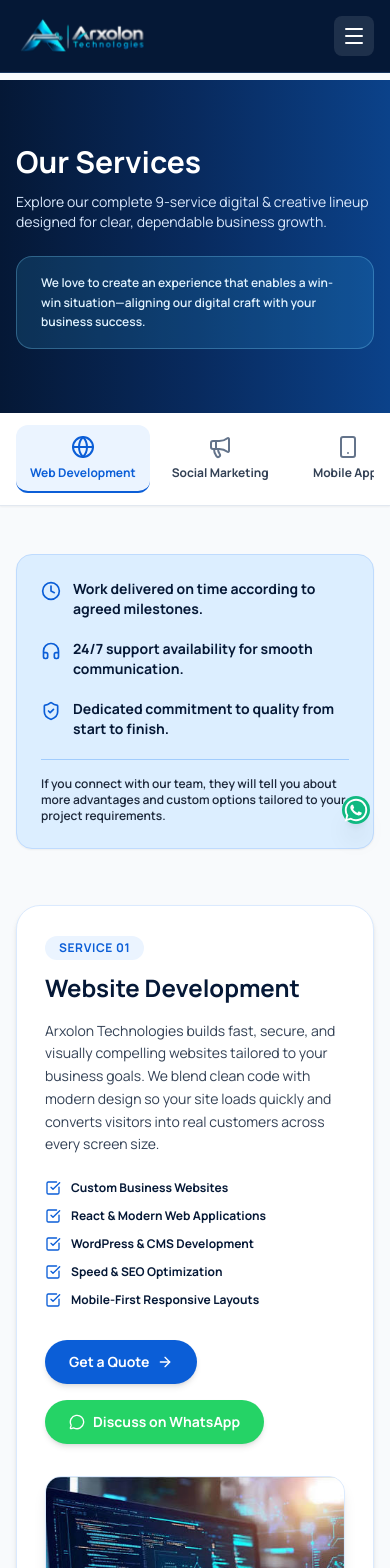
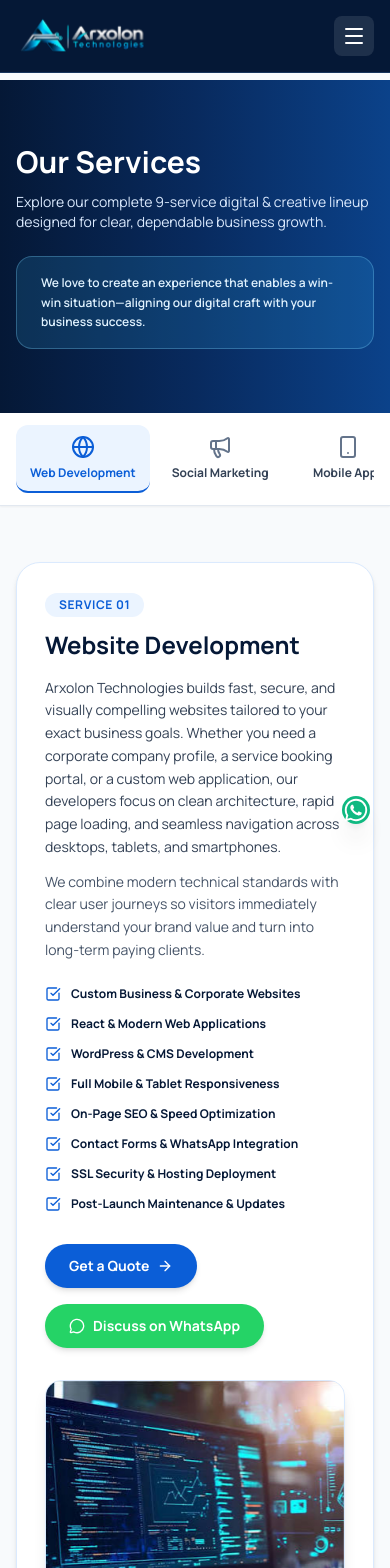
Before and after one commit to UmmeSehar/arxolon-website, a React (Vite) app in the folder client/: page /services in a window 390 px wide. Shown: the top 1568 px of the page. Built offline with nearby package versions, Linux system fonts and the light colour scheme.

Commit message:
Expand Services details and unify advantages and WhatsApp CTA at bottom

```diff
--- a/client/src/pages/Services.jsx
+++ b/client/src/pages/Services.jsx
@@ -39,13 +39,18 @@ export default function Services() {
       icon: Globe,
       img: "/web-dev.jpg",
       description:
-        "Arxolon Technologies builds fast, secure, and visually compelling websites tailored to your business goals. We blend clean code with modern design so your site loads quickly and converts visitors into real customers across every screen size.",
+        "Arxolon Technologies builds fast, secure, and visually compelling websites tailored to your exact business goals. Whether you need a corporate company profile, a service booking portal, or a custom web application, our developers focus on clean architecture, rapid page loading, and seamless navigation across desktops, tablets, and smartphones.",
+      subDescription:
+        "We combine modern technical standards with clear user journeys so visitors immediately understand your brand value and turn into long-term paying clients.",
       points: [
-        "Custom Business Websites",
+        "Custom Business & Corporate Websites",
         "React & Modern Web Applications",
         "WordPress & CMS Development",
-        "Speed & SEO Optimization",
-        "Mobile-First Responsive Layouts",
+        "Full Mobile & Tablet Responsiveness",
+        "On-Page SEO & Speed Optimization",
+        "Contact Forms & WhatsApp Integration",
+        "SSL Security & Hosting Deployment",
+        "Post-Launch Maintenance & Updates",
       ],
     },
     {
@@ -55,13 +60,18 @@ export default function Services() {
       icon: Megaphone,
       img: "/social-marketing.jpg",
       description:
-        "Reach the right audience and turn social engagement into measurable inquiries. Our targeted ad campaigns and strategic content funnels help your brand stand out on Facebook, Instagram, and TikTok with clear performance tracking.",
+        "Reach your ideal customers where they spend the most time and turn social engagement into real business inquiries. Our social media marketing team designs data-driven paid ad campaigns, audience retargeting funnels, and conversion-focused creatives across Facebook, Instagram, and TikTok.",
+      subDescription:
+        "Every campaign is structured around transparent performance tracking so you get measurable brand reach, qualified leads, and steady sales growth without wasted ad spend.",
       points: [
-        "Facebook & Instagram Ad Campaigns",
-        "Lead Generation & Sales Funnels",
-        "Audience Targeting & Retargeting",
-        "Campaign Analytics & Reporting",
-        "Brand Awareness Growth Strategy",
+        "Facebook & Instagram Paid Ad Campaigns",
+        "High-Converting Lead Generation Funnels",
+        "Precision Audience & Location Targeting",
+        "Retargeting & Lookalike Audience Setup",
+        "Ad Copywriting & Scroll-Stopping Creatives",
+        "TikTok & Meta Business Manager Setup",
+        "Weekly Campaign Analytics & Reporting",
+        "Brand Awareness & Customer Growth Strategy",
       ],
     },
     {
@@ -71,13 +81,18 @@ export default function Services() {
       icon: Smartphone,
       img: "/mobile-app.jpg",
       description:
-        "Mobile applications are powerful tools for connecting with your customers on the go. We design and develop intuitive iOS and Android apps with smooth navigation, reliable performance, and clean interfaces.",
+        "Mobile applications put your business directly into your customers' hands with instant convenience. We design and develop intuitive, high-performance Android and iOS mobile apps built around smooth navigation, clean screens, and reliable backend connectivity.",
+      subDescription:
+        "From initial wireframe planning to final store publishing, our team ensures your app feels effortless for everyday users while supporting your business operations.",
       points: [
-        "Android App Development",
-        "iOS App Development",
-        "Cross-Platform React Native Apps",
-        "Clean App UI/UX Prototyping",
-        "App Deployment & Ongoing Support",
+        "Native & Cross-Platform Android Apps",
+        "iOS Mobile Application Development",
+        "React Native High-Speed Mobile Builds",
+        "User-Friendly App UI/UX Prototyping",
+        "Push Notifications & Real-Time Alerts",
+        "Secure Login & Database Integration",
+        "App Performance Testing & Optimization",
+        "Play Store & App Store Publishing Support",
       ],
     },
     {
@@ -87,13 +102,18 @@ export default function Services() {
       icon: Palette,
       img: "/graphic-design.jpg",
       description:
-        "Our designers craft eye-catching visual creatives that communicate your brand message clearly. From daily social media posts and ad banners to brochures, flyers, and packaging designs, we cover every visual need.",
+        "Strong visual presentation builds immediate trust before a customer even reads a single word. Our graphic designers craft clean, modern, and memorable visual assets tailored to your brand personality across both digital platforms and print materials.",
+      subDescription:
+        "From daily Instagram carousels and promotional ad banners to company profiles, brochures, and product packaging, every graphic is aligned with your colors and message.",
       points: [
-        "Social Media Posts & Carousels",
-        "Marketing Flyers, Posters & Banners",
-        "Company Profile & Catalog Design",
-        "Product Packaging & Label Design",
-        "Custom Brand Illustrations",
+        "Social Media Posts & Carousel Graphics",
+        "Promotional Flyers, Posters & Brochures",
+        "Digital Ad Banners & Cover Designs",
+        "Company Profile & Product Catalogs",
+        "Product Packaging & Label Artwork",
+        "Event Invitations & Standee Designs",
+        "Custom Icons & Brand Illustrations",
+        "Print-Ready & High-Resolution Files",
       ],
     },
     {
@@ -103,13 +123,18 @@ export default function Services() {
       icon: Layout,
       img: "/web-design.jpg",
       description:
-        "Great websites start with thoughtful visual structure. We design clean, modern page layouts with clear typography, balanced colors, and effortless user flow so visitors immediately trust your brand.",
+        "A great website begins with thoughtful visual structure and effortless readability. We design modern, clean page layouts with balanced spacing, clear typography, and intuitive user flows that guide visitors naturally toward contacting your business.",
+      subDescription:
+        "Whether you are launching a brand-new site or refreshing an outdated interface, our UI/UX layouts make your business look credible, organized, and easy to explore.",
       points: [
-        "Modern UI/UX Website Layouts",
-        "Landing Page Conversion Design",
-        "Wireframing & Interactive Mockups",
-        "Website Redesign & Modernization",
-        "Consistent Visual Hierarchy",
+        "Modern UI/UX Website Page Layouts",
+        "High-Converting Landing Page Design",
+        "Wireframing & Visual Site Architecture",
+        "Complete Website Redesign & Makeover",
+        "Clean Typography & Color Harmony",
+        "Mobile-First Screen Layout Planning",
+        "Interactive Prototypes & Design Previews",
+        "User-Focused Navigation & Call-to-Actions",
       ],
     },
     {
@@ -119,13 +144,18 @@ export default function Services() {
       icon: Share2,
       img: "/social-management.jpg",
       description:
-        "Stay active and consistent across your social channels without daily stress. Our team handles content calendars, regular posting, profile optimization, and multi-account upkeep across Instagram, Facebook, and TikTok.",
+        "Keep your brand active, consistent, and professional across social platforms without the daily hassle of managing everything yourself. Our team handles content calendars, regular post publishing, profile optimization, and coordinated multi-account care.",
+      subDescription:
+        "We maintain a steady visual voice across Instagram, Facebook, and TikTok so your audience sees a reliable, active business every time they visit your page.",
       points: [
-        "Monthly Content Calendar Planning",
-        "Consistent Posting & Scheduling",
-        "Instagram, Facebook & TikTok Care",
-        "Profile Bio & Highlight Optimization",
-        "Caption Writing & Hashtag Strategy",
+        "Monthly Content Calendar & Scheduling",
+        "Consistent Daily/Weekly Post Publishing",
+        "Instagram, Facebook & TikTok Management",
+        "Profile Bio, Highlights & Page Setup",
+        "Engaging Captions & Hashtag Research",
+        "Consistent Visual Grid & Brand Aesthetic",
+        "Multi-Account Coordinated Handling",
+        "Monthly Page Activity & Growth Overview",
       ],
     },
     {
@@ -135,13 +165,18 @@ export default function Services() {
       icon: Video,
       img: "/video-editing.jpg",
       description:
-        "Capture attention in the first three seconds with crisp, high-retention video edits. We edit promotional ads, Instagram Reels, TikTok shorts, and YouTube videos with smooth transitions, clean audio, and dynamic captions.",
+        "Video is the fastest way to capture attention and explain your offer in seconds. We transform raw footage into crisp, high-retention Instagram Reels, TikTok shorts, promotional ads, and YouTube videos with smooth pacing and clean sound.",
+      subDescription:
+        "By combining dynamic subtitles, clean transitions, background music balance, and social-ready formats, your videos stand out in crowded feeds.",
       points: [
         "Instagram Reels & TikTok Short Edits",
-        "Promotional & Ad Video Editing",
-        "Dynamic Subtitles & Motion Text",
-        "Color Grading & Sound Balancing",
-        "Social-Ready Aspect Ratios",
+        "Promotional & Business Ad Videos",
+        "YouTube Video Cutting & Pacing",
+        "Dynamic Subtitles & Animated Captions",
+        "Smooth Transitions & Motion Graphics",
+        "Audio Cleanup & Background Music Sync",
+        "Color Correction & Visual Polish",
+        "Vertical, Square & Widescreen Exports",
       ],
     },
     {
@@ -151,13 +186,18 @@ export default function Services() {
       icon: ShoppingBag,
       img: "/ecommerce-store.jpg",
       description:
-        "Launch an online storefront built specifically for fashion, apparel, and retail brands. We combine attractive product catalogs, size/variant selectors, and smooth checkout flows to help you sell online effortlessly.",
+        "Turn your fashion, apparel, or retail brand into a 24/7 online storefront designed for effortless shopping. We build clean, product-focused e-commerce stores where customers can browse collections, select sizes or colors, and place orders smoothly.",
+      subDescription:
+        "Every store is structured to highlight your product photography, build buyer confidence, and simplify order management for your team.",
       points: [
-        "Fashion & Apparel Storefront Design",
+        "Fashion, Apparel & Retail Storefronts",
         "Shopify & WooCommerce Store Setup",
-        "Product Catalog & Variant Filtering",
-        "Secure Checkout & Payment Setup",
-        "Mobile Shopping Optimization",
+        "Organized Categories & Collection Pages",
+        "Size, Color & Product Variant Selectors",
+        "Smooth Cart & Fast Checkout Experience",
+        "Cash on Delivery & Payment Integration",
+        "Mobile-Optimized Shopping Browsing",
+        "Easy Inventory & Order Dashboard",
       ],
     },
     {
@@ -167,13 +207,18 @@ export default function Services() {
       icon: Award,
       img: "/brand-logo.jpg",
       description:
-        "Build lasting brand recognition with a distinctive logo and cohesive visual identity. We craft memorable brand marks, color palettes, typography systems, and stationery assets that set your business apart.",
+        "Your logo and visual identity are the face of your company across every website, social page, invoice, and storefront. We design distinctive, timeless logos alongside cohesive color palettes, typography pairings, and brand stationery.",
+      subDescription:
+        "Instead of a random icon, we deliver a complete visual identity kit that makes your business instantly recognizable and trustworthy everywhere.",
       points: [
-        "Custom Minimalist & Emblem Logos",
-        "Brand Color Palette & Typography",
-        "Business Card & Stationery Design",
-        "Social Media Brand Kit",
-        "High-Resolution Vector Source Files",
+        "Custom Minimalist, Wordmark & Emblem Logos",
+        "Multiple Original Logo Concepts",
+        "Official Brand Color Palette & Codes",
+        "Typography & Font Pairing Guidelines",
+        "Business Card & Letterhead Stationery",
+        "Social Media Profile & Banner Kit",
+        "Transparent PNG & Print-Ready Formats",
+        "Editable Vector Source Files (AI/SVG/PDF)",
       ],
     },
   ];
@@ -222,7 +267,7 @@ export default function Services() {
         </div>
       </section>
 
-      {/* 2. CLICKABLE 9-SERVICE ICON TAB STRIP (Arfa Technologies Style) */}
+      {/* 2. CLICKABLE 9-SERVICE ICON TAB STRIP */}
       <div className="bg-white border-b border-slate-200 shadow-sm sticky top-[68px] sm:top-[76px] z-30">
         <div className="max-w-7xl mx-auto px-4 sm:px-6 lg:px-8">
           <div className="flex items-center justify-start lg:justify-between gap-2 overflow-x-auto py-3 no-scrollbar">
@@ -255,44 +300,15 @@ export default function Services() {
         </div>
       </div>
 
-      {/* 3. SERVICE GUARANTEES BANNER */}
-      <div className="max-w-7xl mx-auto px-4 sm:px-6 lg:px-8 pt-12">
-        <div className="bg-[#DCEEFF] border border-blue-200 rounded-2xl p-6 sm:p-8 shadow-sm">
-          <div className="grid md:grid-cols-3 gap-5 mb-5">
-            <div className="flex items-start gap-3">
-              <Clock className="w-5 h-5 text-[#0B5ED7] shrink-0 mt-0.5" />
-              <p className="text-sm font-bold text-[#051836]">
-                Work delivered on time according to agreed milestones.
-              </p>
-            </div>
-            <div className="flex items-start gap-3">
-              <Headphones className="w-5 h-5 text-[#0B5ED7] shrink-0 mt-0.5" />
-              <p className="text-sm font-bold text-[#051836]">
-                24/7 support availability for smooth communication.
-              </p>
-            </div>
-            <div className="flex items-start gap-3">
-              <ShieldCheck className="w-5 h-5 text-[#0B5ED7] shrink-0 mt-0.5" />
-              <p className="text-sm font-bold text-[#051836]">
-                Dedicated commitment to quality from start to finish.
-              </p>
-            </div>
-          </div>
-          <p className="text-xs sm:text-sm text-slate-800 font-semibold border-t border-blue-300/80 pt-4">
-            If you connect with our team, they will tell you about more advantages and custom options tailored to your project requirements.
-          </p>
-        </div>
-      </div>
-
-      {/* 4. ALL 9 SERVICES VERTICAL DETAILED SHOWCASE SECTIONS */}
+      {/* 3. ALL 9 SERVICES VERTICAL DETAILED SHOWCASE SECTIONS */}
       <div className="max-w-7xl mx-auto px-4 sm:px-6 lg:px-8 py-14 space-y-12">
         {serviceList.map((item, idx) => (
           <section
             key={item.id}
             id={item.id}
-            className="scroll-mt-36 bg-white rounded-3xl border border-blue-100 shadow-md p-7 sm:p-12 grid lg:grid-cols-12 gap-8 lg:gap-12 items-center"
+            className="scroll-mt-36 bg-white rounded-3xl border border-blue-100 shadow-md p-7 sm:p-12 lg:p-14 grid lg:grid-cols-12 gap-8 lg:gap-12 items-center"
           >
-            {/* Left Side: Heading, Detailed Description, Bullet Points & Action Buttons */}
+            {/* Left Side: Heading, Expanded Paragraphs, 8 Bullet Points & Action Buttons */}
             <div className="lg:col-span-7">
               <span className="inline-block px-3.5 py-1 rounded-full bg-[#EBF4FF] text-[#0B5ED7] text-xs font-extrabold uppercase tracking-wider mb-3">
                 Service 0{idx + 1}
@@ -300,12 +316,15 @@ export default function Services() {
               <h2 className="text-2xl sm:text-4xl font-extrabold text-[#051836] mb-4">
                 {item.name}
               </h2>
-              <p className="text-sm sm:text-base text-slate-700 leading-relaxed mb-6">
+              <p className="text-sm sm:text-base text-slate-700 leading-relaxed mb-3">
                 {item.description}
               </p>
+              <p className="text-sm sm:text-base text-slate-600 leading-relaxed mb-6">
+                {item.subDescription}
+              </p>
 
-              {/* Feature Checklist Grid */}
-              <div className="grid sm:grid-cols-2 gap-3 mb-8">
+              {/* Expanded 8-Point Feature Checklist Grid */}
+              <div className="grid sm:grid-cols-2 gap-3.5 mb-8">
                 {item.points.map((pt) => (
                   <div
                     key={pt}
@@ -339,35 +358,89 @@ export default function Services() {
               </div>
             </div>
 
-            {/* Right Side: Service Visual */}
+            {/* Right Side: Larger Service Visual */}
             <div className="lg:col-span-5">
               <div className="rounded-2xl overflow-hidden border border-blue-100 shadow-lg bg-[#F1F5F9]">
                 <img
                   src={item.img}
                   alt={item.name}
                   onError={handleImgError}
-                  className="w-full h-64 sm:h-80 object-cover live-motion-img"
+                  className="w-full h-72 sm:h-96 object-cover live-motion-img"
                 />
               </div>
             </div>
           </section>
         ))}
 
-        {/* 5. BOTTOM QUICK SELECT & HANDSHAKE DISCUSSION SECTION (Preserved) */}
-        <div className="space-y-6 pt-4">
-          <div className="bg-gradient-to-r from-[#051836] to-[#0B428A] text-white rounded-2xl p-6 sm:p-8 flex flex-col md:flex-row items-start md:items-center justify-between gap-4">
+        {/* 4. UNIFIED BOTTOM SECTION (All 3 Advantage & Action Blocks Combined in One Cohesive Showcase) */}
+        <section className="pt-8">
+          <div className="bg-white rounded-3xl border border-blue-200 shadow-xl overflow-hidden">
+            {/* Unified Section Header */}
+            <div className="bg-gradient-to-r from-[#051836] via-[#082A5E] to-[#0B428A] text-white px-7 py-10 sm:px-12">
+              <span className="inline-block px-3.5 py-1 rounded-full bg-sky-400/20 border border-sky-300/30 text-sky-200 text-xs font-extrabold uppercase tracking-wider mb-3">
+                Extra Value With Every Service
+              </span>
+              <h2 className="text-2xl sm:text-4xl font-extrabold">
+                Why Partner With Arxolon & Get Started
+              </h2>
+              <p className="mt-2 text-sm sm:text-base text-blue-100 max-w-3xl">
+                Beyond delivering each service cleanly, our team provides reliable timelines, ongoing guidance, and direct consultation tailored to your business goals.
+              </p>
+
+              {/* Part A: 3 Core Service Advantages */}
+              <div className="grid md:grid-cols-3 gap-5 mt-8">
+                <div className="bg-white/10 border border-sky-300/20 rounded-2xl p-5 flex items-start gap-3.5">
+                  <Clock className="w-6 h-6 text-sky-300 shrink-0 mt-0.5" />
+                  <div>
+                    <h3 className="font-extrabold text-sm sm:text-base text-white mb-1">
+                      On-Time Milestone Delivery
+                    </h3>
+                    <p className="text-xs sm:text-sm text-blue-100 leading-relaxed">
+                      Work delivered on schedule according to clearly agreed project milestones.
+                    </p>
+                  </div>
+                </div>
+
+                <div className="bg-white/10 border border-sky-300/20 rounded-2xl p-5 flex items-start gap-3.5">
+                  <Headphones className="w-6 h-6 text-sky-300 shrink-0 mt-0.5" />
+                  <div>
+                    <h3 className="font-extrabold text-sm sm:text-base text-white mb-1">
+                      24/7 Responsive Support
+                    </h3>
+                    <p className="text-xs sm:text-sm text-blue-100 leading-relaxed">
+                      Continuous support availability for smooth updates and quick answers.
+                    </p>
+                  </div>
+                </div>
+
+                <div className="bg-white/10 border border-sky-300/20 rounded-2xl p-5 flex items-start gap-3.5">
+                  <ShieldCheck className="w-6 h-6 text-sky-300 shrink-0 mt-0.5" />
+                  <div>
+                    <h3 className="font-extrabold text-sm sm:text-base text-white mb-1">
+                      Dedicated Quality Commitment
+                    </h3>
+                    <p className="text-xs sm:text-sm text-blue-100 leading-relaxed">
+                      Consistent attention to detail and quality from initial planning to launch.
+                    </p>
+                  </div>
+                </div>
+              </div>
+            </div>
+
+            {/* Part B: Quick Service Selector Bar */}
+            <div className="bg-[#DCEEFF] border-b border-blue-200 px-7 py-6 sm:px-12 flex flex-col md:flex-row items-start md:items-center justify-between gap-4">
               <div>
                 <label
                   htmlFor="serviceSelect"
-                className="block text-xs uppercase tracking-wider text-sky-300 font-bold mb-1.5"
+                  className="block text-xs uppercase tracking-wider text-[#0B5ED7] font-extrabold mb-1.5"
                 >
-                Select Service (All 9)
+                  Quick Select Service (All 9)
                 </label>
                 <select
                   id="serviceSelect"
                   value={selectedService}
                   onChange={(e) => setSelectedService(e.target.value)}
-                className="px-4 py-2.5 rounded-xl bg-[#07214A] border border-sky-300/30 text-white text-sm font-bold focus:outline-none"
+                  className="px-4 py-2.5 rounded-xl bg-white border border-blue-300 text-[#051836] text-sm font-extrabold focus:outline-none shadow-sm"
                 >
                   {serviceList.map((s) => (
                     <option key={s.name} value={s.name}>
@@ -378,32 +451,55 @@ export default function Services() {
               </div>
               <Link
                 to="/contact"
-              className="px-6 py-3 rounded-full bg-sky-400 hover:bg-sky-300 text-[#051836] font-extrabold text-sm transition"
+                className="inline-flex items-center gap-2 px-6 py-3 rounded-full bg-[#0B5ED7] hover:bg-[#051836] text-white font-extrabold text-sm shadow-md transition"
               >
-              Continue With {selectedService}
+                Continue With {selectedService} <ArrowRight className="w-4 h-4" />
               </Link>
             </div>
 
-          <div className="bg-white rounded-2xl border border-blue-200 p-6 sm:p-8 grid md:grid-cols-12 gap-6 items-center shadow-sm">
-            <div className="md:col-span-5 overflow-hidden rounded-xl">
+            {/* Part C: Handshake Visual + Discussion Text + Bold WhatsApp Button */}
+            <div className="p-7 sm:p-12 grid lg:grid-cols-12 gap-8 items-center">
+              <div className="lg:col-span-5 overflow-hidden rounded-2xl border border-blue-100 shadow-md">
                 <img
                   src="https://images.unsplash.com/photo-1521791136064-7986c2920216?auto=format&fit=crop&w=900&q=80"
                   alt="Handshake and Project Discussion"
                   onError={handleImgError}
-                className="w-full h-56 object-cover rounded-xl live-motion-img"
+                  className="w-full h-60 object-cover rounded-2xl live-motion-img"
                 />
               </div>
-            <div className="md:col-span-7">
-              <h3 className="text-xl sm:text-2xl font-extrabold text-[#051836] mb-2">
+              <div className="lg:col-span-7">
+                <h3 className="text-2xl sm:text-3xl font-extrabold text-[#051836] mb-3">
                   Let’s Discuss Your Project Details
                 </h3>
-              <p className="text-sm sm:text-base text-slate-700 leading-relaxed">
-                Once you pick a service above and reach out to our team, we can discuss your timeline, goals, and additional advantages together.
+                <p className="text-sm sm:text-base text-slate-700 leading-relaxed mb-6">
+                  When you connect with our team, we walk you through additional advantages, custom packages, and timeline options tailored to your business requirements. Reach out directly on WhatsApp or via our inquiry form to get started today.
                 </p>
+
+                <div className="flex flex-wrap items-center gap-4">
+                  <a
+                    href={`https://wa.me/923241282633?text=${encodeURIComponent(
+                      `Hello Arxolon Technologies! I would like to discuss my project details for ${selectedService}.`
+                    )}`}
+                    target="_blank"
+                    rel="noreferrer"
+                    className="inline-flex items-center gap-3 px-7 py-4 rounded-2xl bg-[#25D366] hover:bg-[#1EBE5D] text-white font-extrabold text-sm sm:text-base shadow-lg shadow-emerald-500/25 transition"
+                  >
+                    <MessageCircle className="w-5 h-5" />
+                    <span>Chat on WhatsApp — Let’s Discuss</span>
+                  </a>
+                  <Link
+                    to="/contact"
+                    className="inline-flex items-center gap-2 px-6 py-4 rounded-2xl border-2 border-[#0B5ED7] text-[#0B5ED7] hover:bg-[#0B5ED7] hover:text-white font-extrabold text-sm sm:text-base transition"
+                  >
+                    <span>Send Project Inquiry</span>
+                    <ArrowRight className="w-4 h-4" />
+                  </Link>
                 </div>
               </div>
             </div>
           </div>
+        </section>
+      </div>
     </div>
   );
 }
```
Lines whose indentation alone changed are shown as unchanged.
